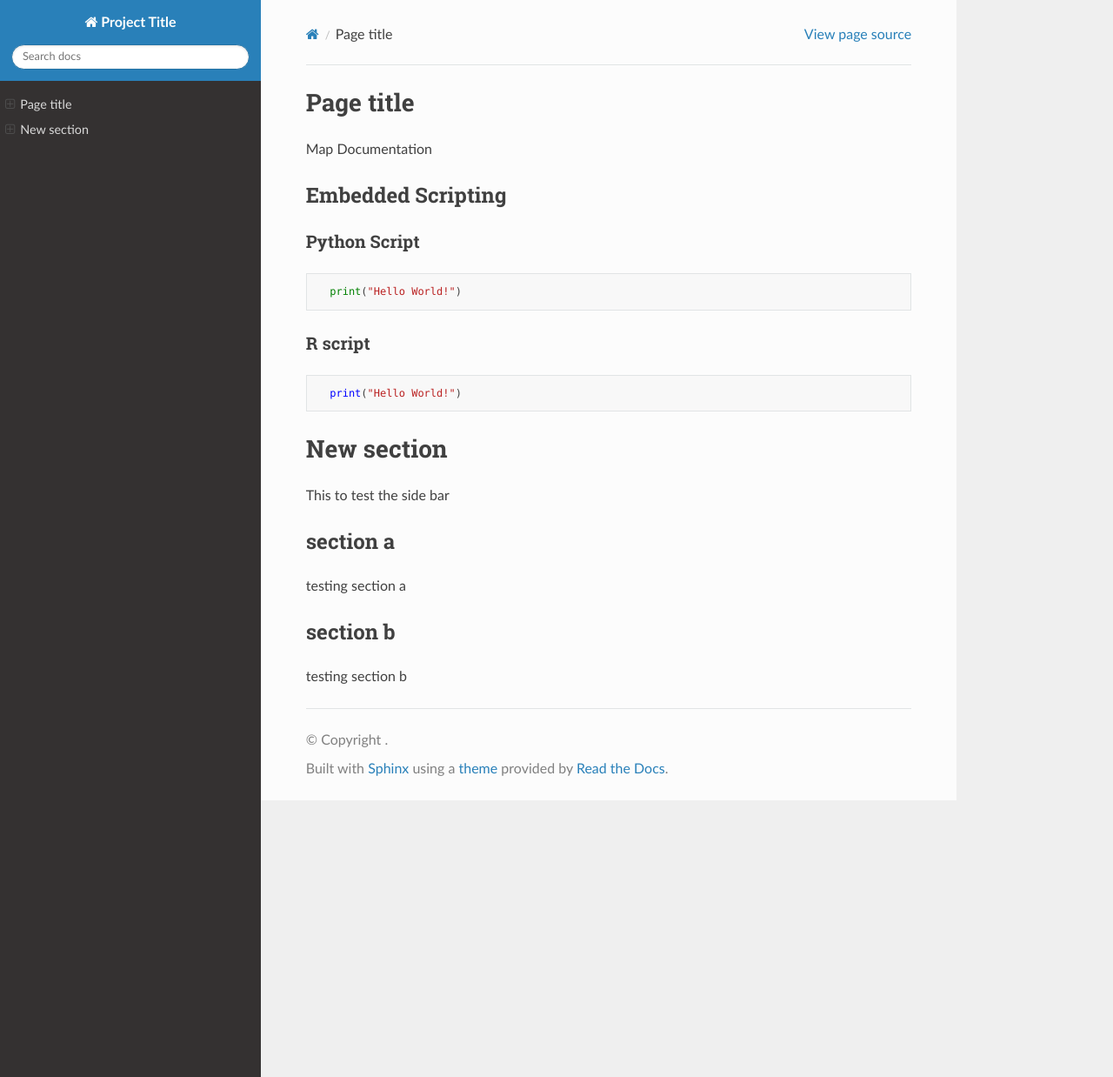
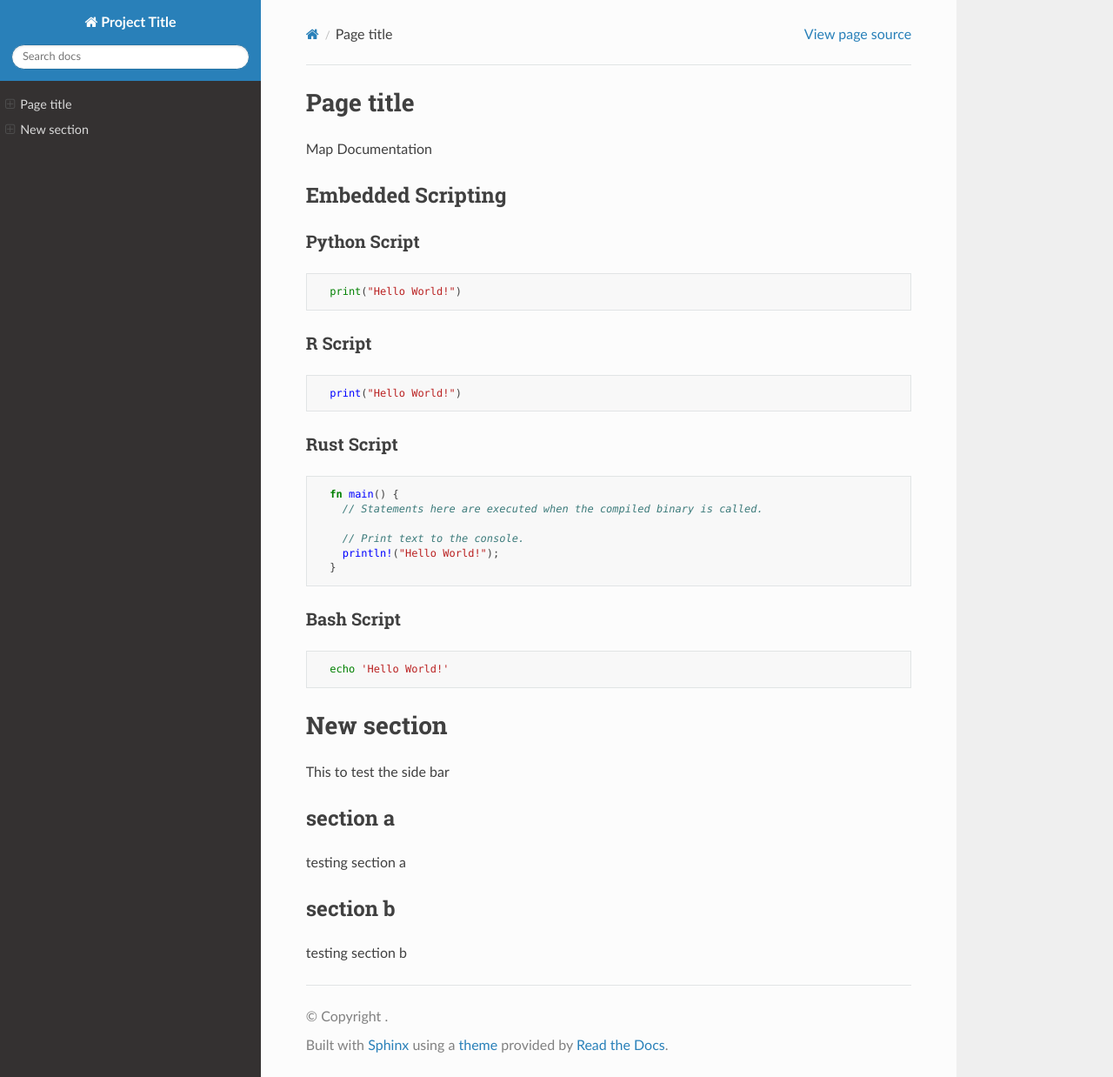
Before and after one commit to ajcecil/example_readthedocs, a Sphinx documentation site: the page built from docs/index.md, in a window 1280 px wide and 1238 px high. Shown: the whole window at 87% size. Built offline with Sphinx 7.4.7 and the Read the Docs theme 3.1.0, drawn with Linux system fonts in a browser that asks for light colours.

Commit message:
Update index.md

````diff
--- a/docs/index.md
+++ b/docs/index.md
@@ -7,9 +7,22 @@ Map Documentation
 ``` python
   print("Hello World!")
 ```
-### R script
+### R Script
 ``` R
   print("Hello World!")
+```
+### Rust Script
+``` rust
+  fn main() {
+    // Statements here are executed when the compiled binary is called.
+
+    // Print text to the console.
+    println!("Hello World!");
+  }
+```
+### Bash Script
+``` bash
+  echo 'Hello World!'
 ```
 
 # New section
````
